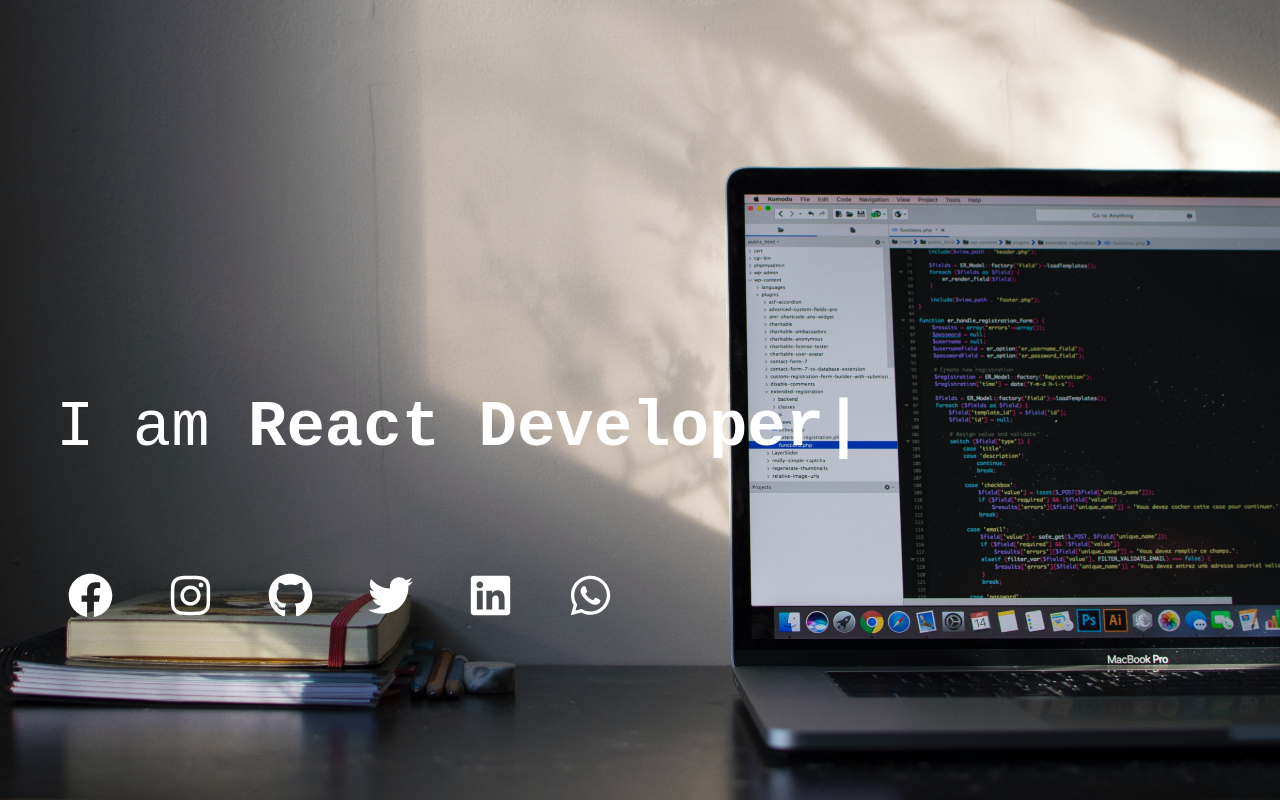
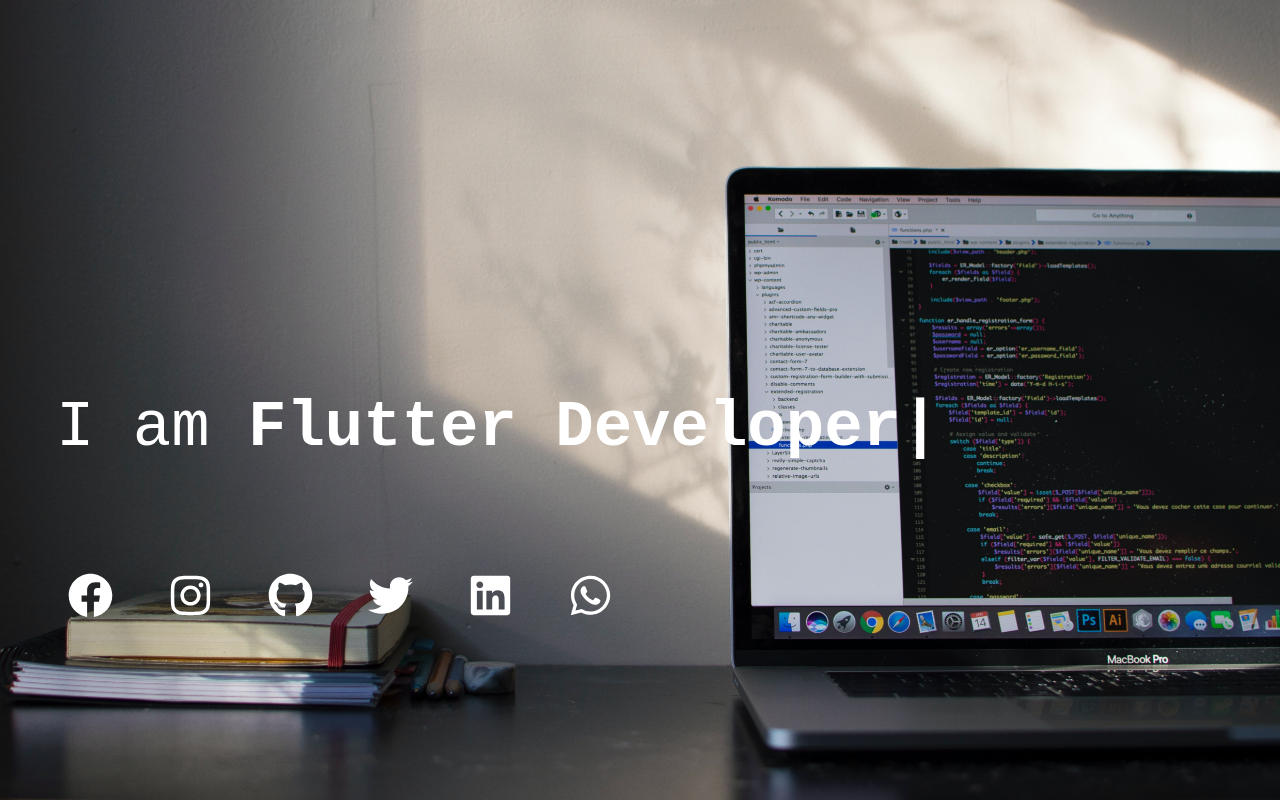
Before and after one commit to hadibp/profile, a React (Create React App) app: page / in a window 1280 px wide. Built offline with nearby package versions, Linux system fonts and the light colour scheme.

Commit message:
Update Typing.jsx

```diff
--- a/src/componants/Typing/Typing.jsx
+++ b/src/componants/Typing/Typing.jsx
@@ -18,7 +18,7 @@ function Typing() {
         <p>
             I am {" "}
             <Typical
-        steps={['ABDUL HADI BP', 3000, 'React Developer', 3000 ,'Student',3000 ,'Convener of TECHSIAS '  ,3000]}
+        steps={['ABDUL HADI BP', 3000, 'Flutter Developer', 3000 ,'Develop mobile apps',3000 ,'Convener of TECHSIAS'  ,3000]}
         loop={Infinity}
         wrapper="b"
       /></p>
```
